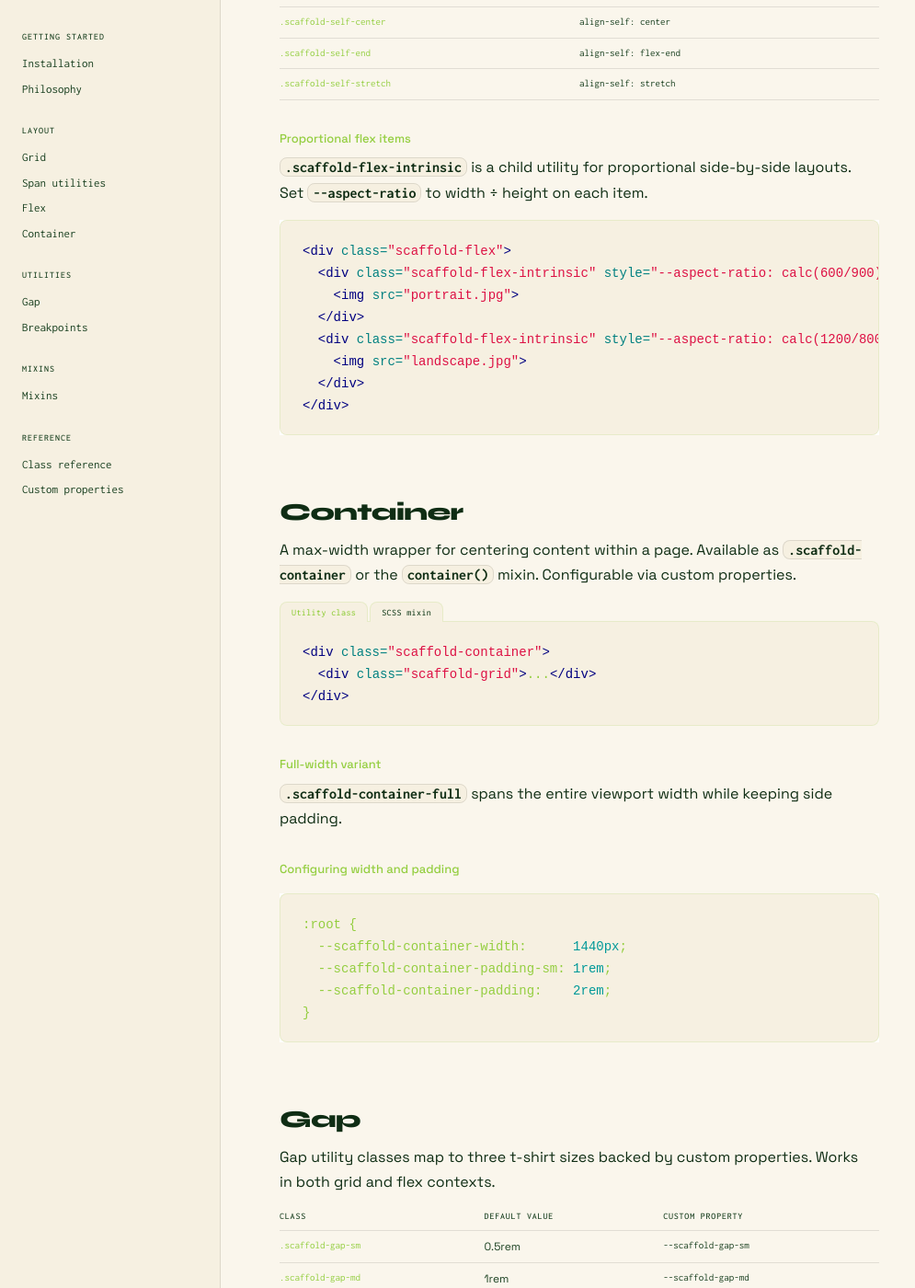
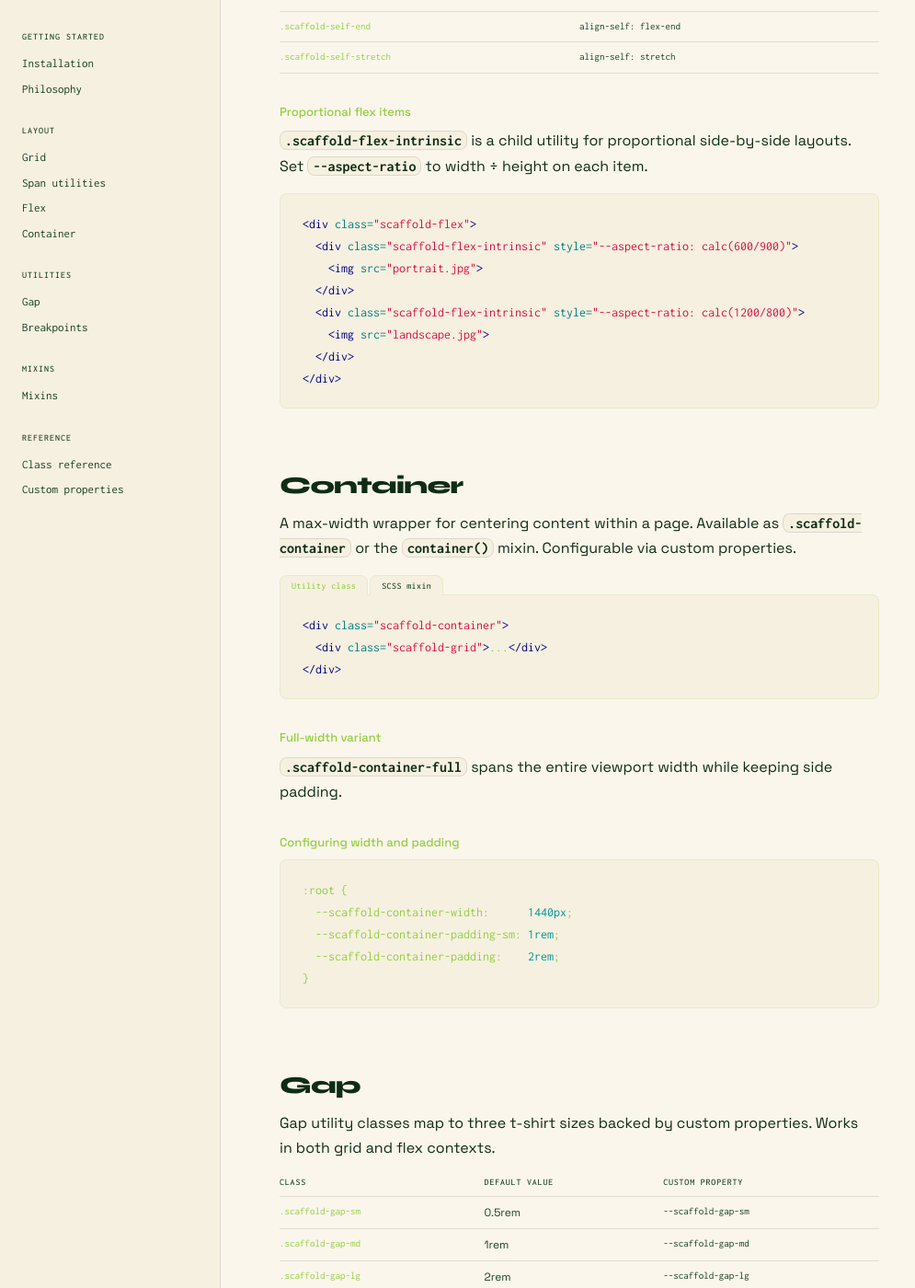
Before and after one commit to naher94/scaffoldcss, a Jekyll site: the page built from docs.html, in a window 1280 px wide and 1400 px high, scrolled down 5543 px. Shown: the whole window at 92% size, without its empty margins (0-995 px from the left). Built offline with Jekyll 4.4.1, drawn with Linux system fonts in a browser that asks for light colours.

Commit message:
Update _docs.scss

```diff
--- a/_sass/_docs.scss
+++ b/_sass/_docs.scss
@@ -30,9 +30,13 @@
 
   header { border-bottom: var(--border); }
 
-  ::-webkit-scrollbar       { width: 4px; }
-  ::-webkit-scrollbar-track { background: var(--creme); }
-  ::-webkit-scrollbar-thumb { background: var(--border-color); border-radius: 2px; }
+  // ::-webkit-scrollbar       { width: 4px; }
+  // ::-webkit-scrollbar-track { background: var(--creme); }
+  // ::-webkit-scrollbar-thumb { background: var(--border-color); border-radius: 2px; }
+
+  code{
+    @include inconsolata();
+  }
 }
 
 
@@ -162,13 +166,14 @@
   }
 
   pre {
-    background: var(--code-bg);
-    border: 1px solid var(--code-border);
-    border-radius: var(--radius);
+    // background: var(--code-bg);
+    // border: 1px solid var(--code-border);
+    // border-radius: var(--radius);
     padding: 1.25rem 1.5rem;
     font-family: var(--font-mono);
     overflow-x: auto;
-    margin: 1rem 0 1.5rem;
+    // margin: 1rem 0 1.5rem;
+    margin: 0;
     color: var(--bamboo-green);
 
     code {
@@ -176,6 +181,12 @@
       color: inherit;
       font-weight: 400;
     }
+  }
+  .highlight{
+    border-radius: var(--radius);
+    background: var(--code-bg);
+    border: 1px solid var(--code-border);
+
   }
 
   p code {
```
